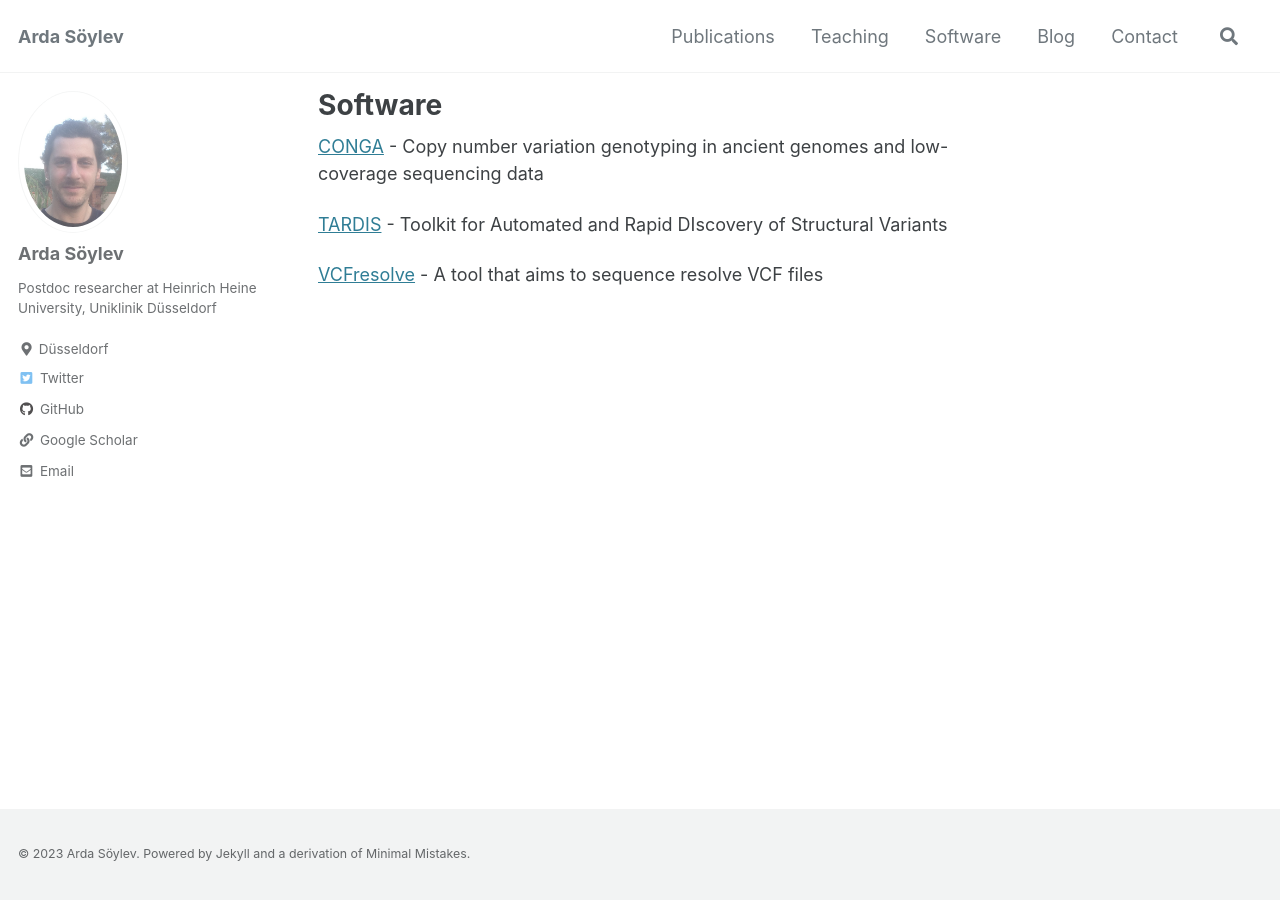
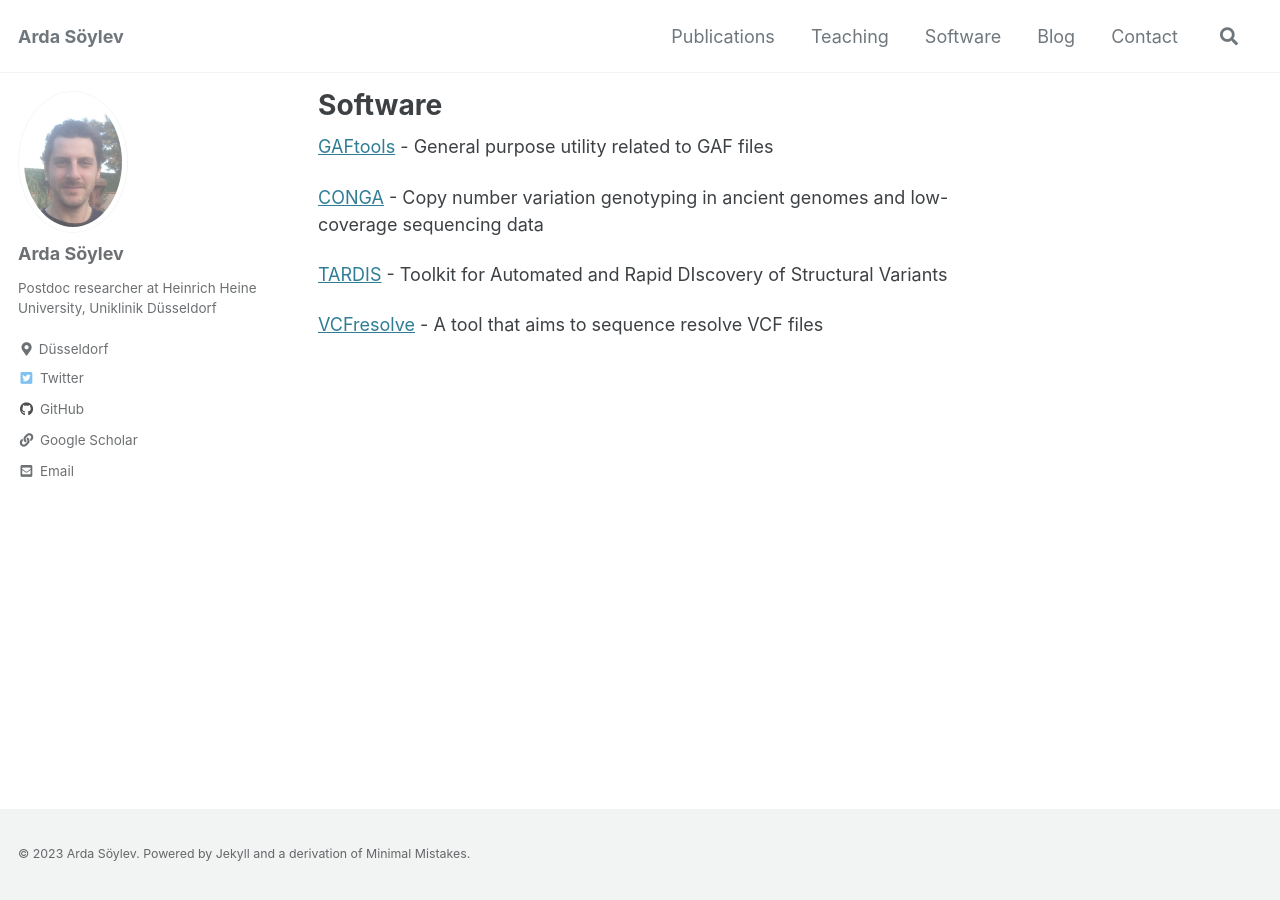
Before and after one commit to asylvz/asylvz.github.io, a Jekyll site: the page built from _pages/software.md, in a window 1280 px wide. Built offline with Jekyll 4.4.1, drawn with Linux system fonts in a browser that asks for light colours; cached includes are drawn as plain includes.

Commit message:
Added gaftools

```diff
--- a/_pages/software.md
+++ b/_pages/software.md
@@ -4,6 +4,7 @@ permalink: /software/
 layout: single
 author_profile: true
 ---
+[GAFtools](https://github.com/marschall-lab/gaftools) - General purpose utility related to GAF files
 
 [CONGA](https://github.com/asylvz/CONGA) - Copy number variation genotyping in ancient genomes and low-coverage sequencing data
 
```
